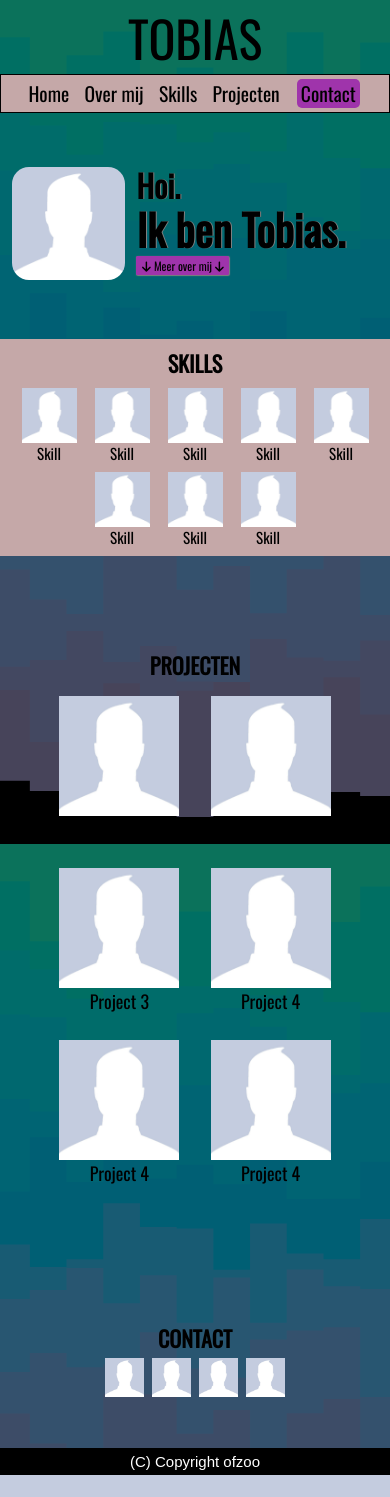
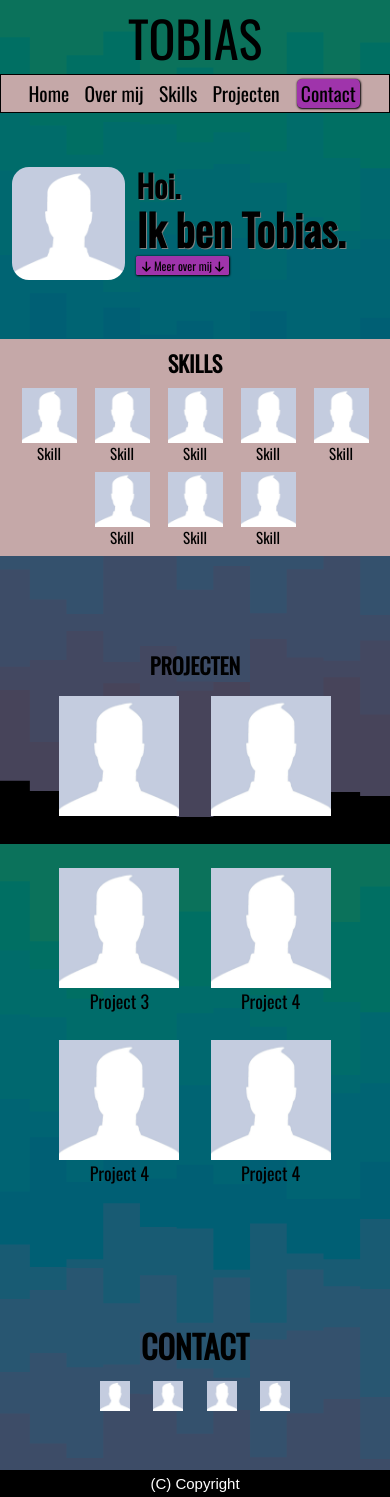
Before and after one commit to tobiasvdorp/react-portfoliowebsite, a PHP site: page / in a window 390 px wide. Before the commit the page ends 1475 px from the top, so only its background shows below. Run offline with PHP 8.4, Linux system fonts and the light colour scheme; some libraries are stand-ins or nearby versions.

Commit message:
Add files via upload

```diff
--- a/index.html
+++ b/index.html
@@ -190,7 +190,7 @@ TOBIAS
 
 
 
-<footer>(C) Copyright ofzoo</footer>
+<footer>(C) Copyright</footer>
 
 </body>
 </html>
--- a/styles.css
+++ b/styles.css
@@ -70,6 +70,7 @@ button.contact {
   font-size: 4vw;
   color: black;
   transition: 0.7s;
+  box-shadow: 0.5px 0.5px 2px 0.5px black;
 }
 
 /* ----------------------------------- */
@@ -93,7 +94,7 @@ h2.overmijtitel,
 }
 
 .tekstovermij {
-  text-shadow: 1px 0px 0px grey;
+  text-shadow: 1px 1px 0px grey;
 }
 
 figure.fotovanmij {
@@ -114,7 +115,7 @@ figure.fotovanmij {
   transition: 0.7s;
   font-size: 2vw;
   font-family: "Oswald", sans-serif;
-  box-shadow: 0.5px 0.5px 1px 0.5px grey;
+  box-shadow: 0.5px 0.5px 2px 0.5px black;
 }
 
 /* -------------------------------- */
@@ -396,7 +397,9 @@ footer {
   }
 }
 
-/*----------MOBIEL----------*/
+/*----------------MOBIEL-------------------*/
+
+/*---NAVBAR---*/
 @media only screen and (max-width: 450px) {
   .navbar-item,
   button.contact {
@@ -405,6 +408,8 @@ footer {
   .navbar {
     border: 1.2px;
   }
+
+/*---OVER MIJ---*/
   .tekstovermij h3 {
     font-size: 11vw;
   }
@@ -420,6 +425,7 @@ footer {
   #meerovermij {
     font-size: 3vw;
   }
+  /*----SKILLS----*/
   .skill-logos {
     flex-wrap: wrap;
     justify-content: center;
@@ -437,7 +443,7 @@ footer {
     font-size: 15px;
     line-height: 0.7;
   }
-
+/*------PROJECTEN-----*/
   #project-platen {
     flex-wrap: wrap;
     justify-content: center;
@@ -456,8 +462,23 @@ footer {
   }
 
   .skillstitel,
-section.projecten h2,
-#contacttitel {
-  font-size: 22px;
+  section.projecten h2 {
+    font-size: 22px;
+  }
+
+/*-----CONTACT-----*/
+  #contacttitel {
+    font-size: 7vw;
+  }
+
+  .social-logos figure {
+    margin: 3vw;
+  }
+
+  .social-logos img {
+    width: 30px;
+  }
+  #contacttitel{
+    font-size: 32px;
+  }
 }
-}
```
